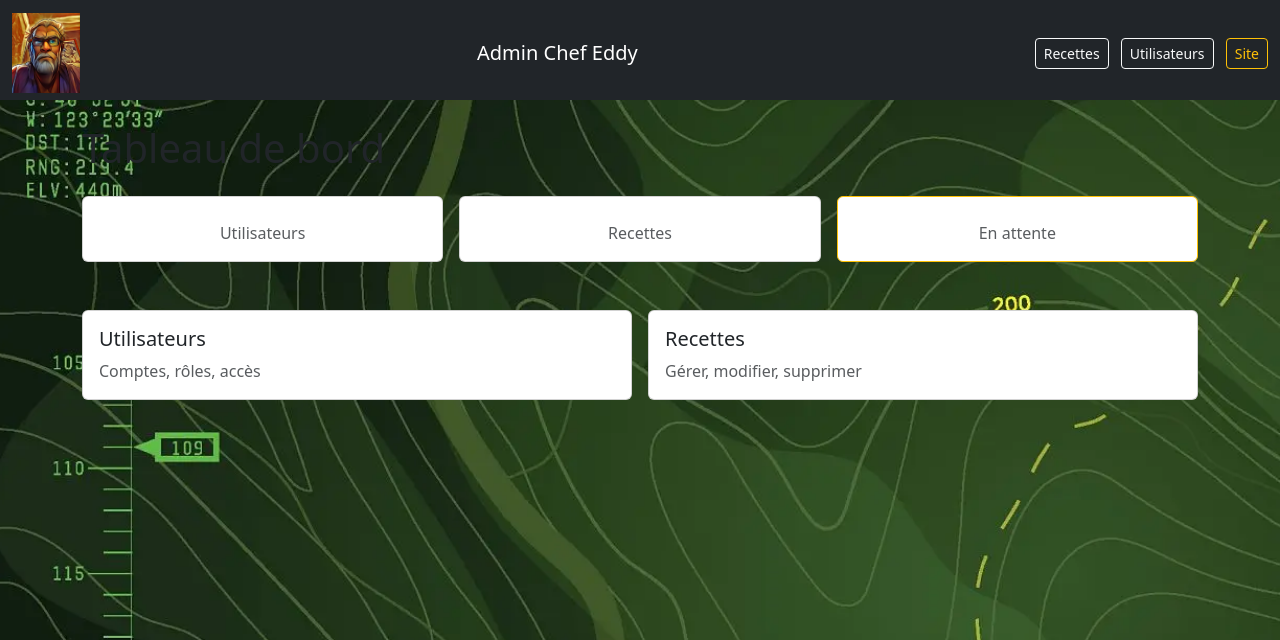
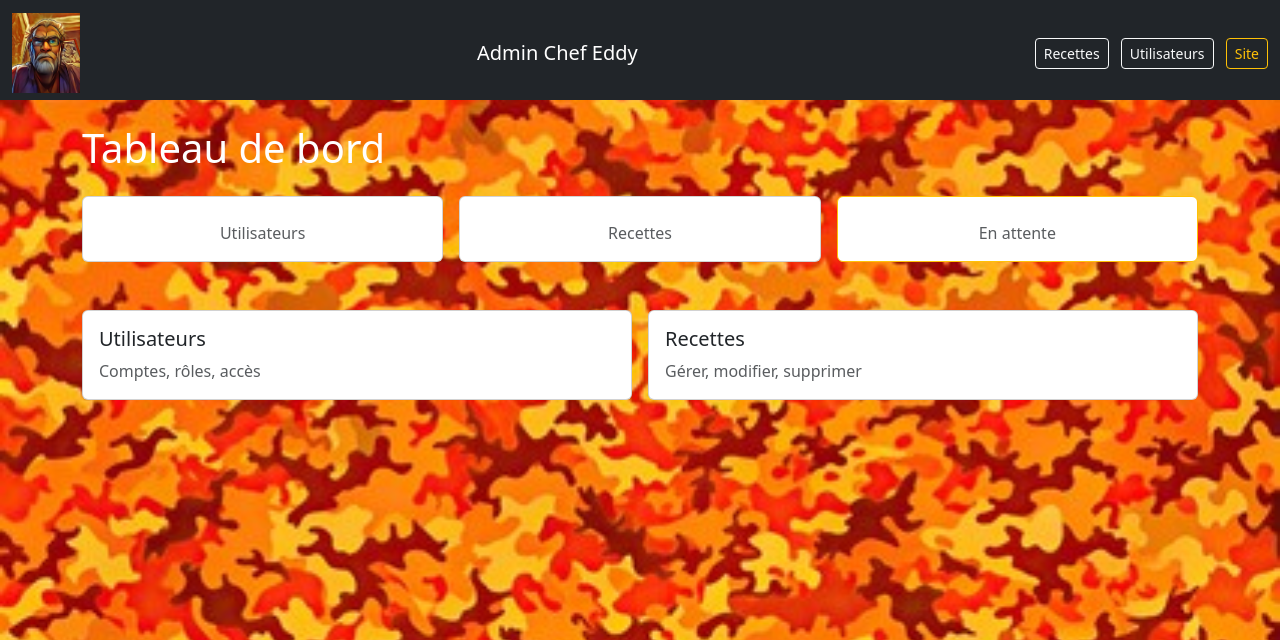
Before and after one commit to galiacye/chef-eddy, a CodeIgniter 4 app: the page made by app/Views/Admin/dashboard.php in a window 1280 px wide. Shown: the top 640 px of the page. Run offline with PHP 8.4 and a stand-in for CodeIgniter, Linux system fonts and the light colour scheme; the template is opened without the code that fills it, so the values that code supplies are empty; some libraries are stand-ins or nearby versions.

Commit message:
camouforange

```diff
--- a/app/Views/Admin/dashboard.php
+++ b/app/Views/Admin/dashboard.php
@@ -4,14 +4,14 @@
 <link href="dashboard.css" rel="stylesheet">
 <style>
     body {
-        background-image: url('<?= base_url('img/topo.png') ?>');
+        background-image: url('<?= base_url('img/camouforange.jpg') ?>');
         background-size: cover;
     }
 </style>
 <?= $this->endSection() ?>
 <?= $this->section('body') ?>
 
-<h1 class="mb-4">Tableau de bord</h1>
+<h1 class="mb-4" style="color: white;">Tableau de bord</h1>
 
 <div class="row g-3 mb-5">
     <div class="col-md-4">
```
Also changed, not shown: public/img/camouforange.jpg (added).
